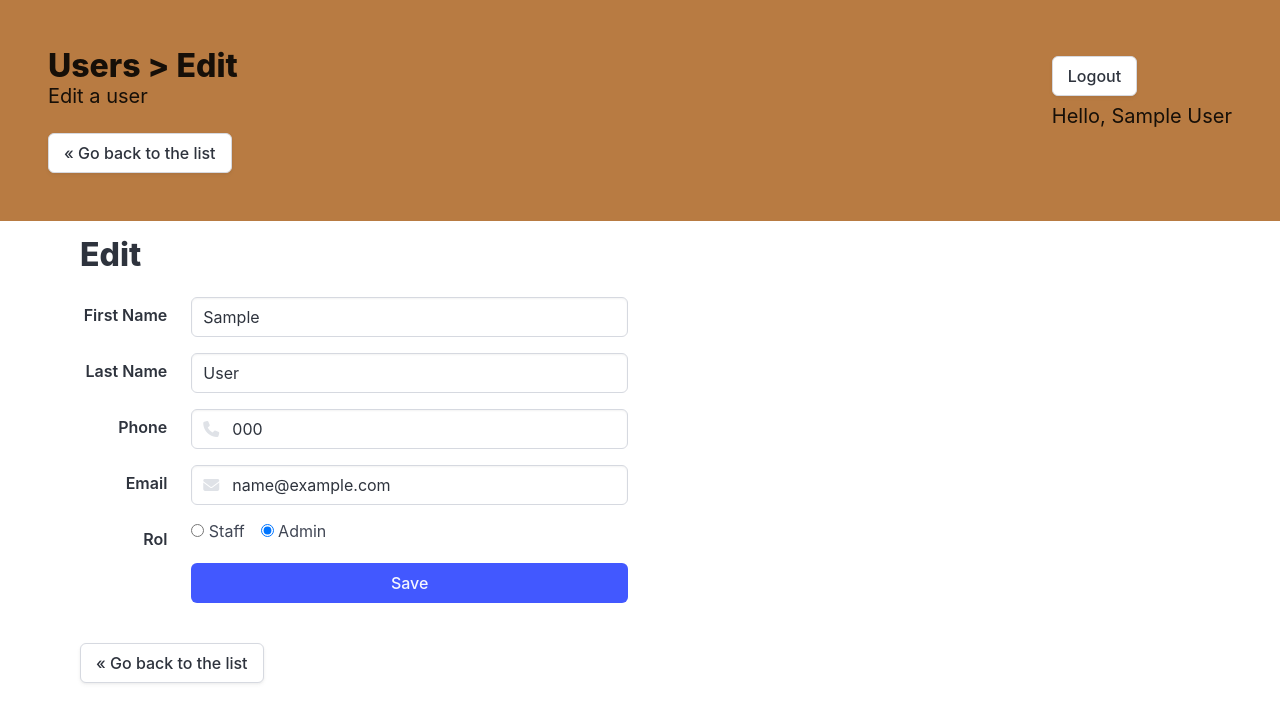
After one commit to BoorZuur/HeiligeBoontjes-Reserveringssysteem, a PHP site: page /dashboard/users/edit.php?id=1 in a window 1280 px wide. The commit adds this page. Shown: the top 723 px of the page. Run offline with PHP 8.4, Linux system fonts and the light colour scheme; the visitor is signed in with stand-in values (Sample User, id 1); tables that the repository leaves empty or names only in its code hold one stand-in row (values such as "Sample post").

Commit message:
Login dashboard for admins working

```diff
--- /dev/null
+++ b/dashboard/users/edit.php
@@ -0,0 +1,240 @@
+<?php
+require_once '../../config.php';
+
+// this tells phpstorm that $db exists otherwise it will get mad at you
+/** @var mysqli $db */
+require_once(ROOT . 'includes/database.php');
+session_start();
+
+if (!isset($_SESSION['login'])) {
+    // Redirect if not logged in
+    header('Location: login.php');
+    exit();
+}
+
+// check if user is admin
+if ($_SESSION['role'] !== 'admin') {
+    header('Location: ../reservations.php');
+}
+
+// check if id is set
+if (!isset($_GET['id']) || $_GET['id'] == "") {
+    header('Location: index.php');
+    exit();
+}
+
+$id = mysqli_escape_string($db, $_GET['id']);
+$role = '';
+$errors = [];
+
+// get player info from db
+if (!isset($_POST['submit'])) {
+    $query = "SELECT * FROM users WHERE id = $id";
+
+    $result = mysqli_query($db, $query)
+    or die('Error ' . mysqli_error($db) . ' with query ' . $query);
+
+    $user = mysqli_fetch_assoc($result);
+    mysqli_close($db);
+
+    if (mysqli_num_rows($result) != 1) {
+        header('Location: index.php');
+        exit();
+    }
+
+    $first_name = $user['first_name'];
+    $last_name = $user['last_name'];
+    $phone = $user['phone'];
+    $email = $user['email'];
+    $role = $user['role'];
+}
+
+// update db if form is sent
+if (isset($_POST['submit'])) {
+    $id = mysqli_escape_string($db, $_POST['id']);
+    $first_name = mysqli_escape_string($db, $_POST['first_name']);
+    $last_name = mysqli_escape_string($db, $_POST['last_name']);
+    $phone = mysqli_escape_string($db, $_POST['phone']);
+    $email = mysqli_escape_string($db, $_POST['email']);
+    $role = mysqli_escape_string($db, $_POST['role']);
+
+    // validation
+    if (empty($first_name)) {
+        $errors['first_name'] = 'First Name is required';
+    }
+    if (empty($last_name)) {
+        $errors['last_name'] = 'Last Name is required';
+    }
+    if (empty($phone)) {
+        $errors['phone'] = 'Phone number is required';
+    } elseif (!is_numeric($phone)) {
+        $errors['phone'] = 'Phone number must be a number';
+    } elseif (strlen($phone) < 10) {
+        $errors['phone'] = 'Phone number must be 10 digits';
+    }
+    if (empty($email)) {
+        $errors['email'] = 'Email is required';
+    } elseif (!filter_var($email, FILTER_VALIDATE_EMAIL)) {
+        $errors['email'] = 'Invalid email format';
+    }
+    if (empty($role)) {
+        $errors['role'] = 'Role is required';
+    } elseif (!in_array($role, ['admin', 'staff'])) {
+        $errors['role'] = 'Invalid role';
+    }
+    if (empty($id)) {
+        header('Location: index.php');
+        exit();
+    }
+
+    // db update
+    if (empty($errors)) {
+        $query = "UPDATE users SET first_name = '$first_name', last_name = '$last_name',
+                 phone = '$phone', email = '$email', role = '$role' WHERE id = $id";
+
+        $result = mysqli_query($db, $query)
+        or die('Error ' . mysqli_error($db) . ' with query ' . $query);
+
+        mysqli_close($db);
+
+        header('Location: index.php');
+        exit();
+    }
+}
+?>
+<!doctype html>
+<html lang="en">
+<head>
+    <meta charset="UTF-8">
+    <meta name="viewport"
+          content="width=device-width, user-scalable=no, initial-scale=1.0, maximum-scale=1.0, minimum-scale=1.0">
+    <meta http-equiv="X-UA-Compatible" content="ie=edge">
+    <link rel="stylesheet" href="../../css/bulma.css"/>
+    <title>Edit - Users | Heilige Boontjes</title>
+</head>
+<body>
+<header class="hero is-primary">
+    <div class="hero-body is-flex is-justify-content-space-between">
+        <div>
+            <p class="title">Users > Edit</p>
+            <p class="subtitle">Edit a user</p>
+            <a class="button" href="index.php">&laquo; Go back to the list</a>
+        </div>
+        <div>
+            <a class="button my-2" href="../../logout.php">Logout</a>
+            <p class="subtitle"> Hello, <?= htmlentities($_SESSION['first_name']) ?></p>
+        </div>
+    </div>
+</header>
+<main>
+<div class="container px-4">
+    <h1 class="title mt-4">Edit</h1>
+    <section class="columns">
+        <form class="column is-6" action="" method="post">
+            <!-- First name -->
+            <div class="field is-horizontal">
+                <div class="field-label is-normal">
+                    <label class="label" for="first_name">First Name</label>
+                </div>
+                <div class="field-body">
+                    <div class="field">
+                        <div class="control">
+                            <input class="input" id="first_name" type="text" name="first_name"
+                                   value="<?= $first_name ?? '' ?>"/>
+                        </div>
+                        <p class="help is-danger">
+                            <?= $errors['first_name'] ?? '' ?>
+                        </p>
+                    </div>
+                </div>
+            </div>
+
+            <!-- Last name -->
+            <div class="field is-horizontal">
+                <div class="field-label is-normal">
+                    <label class="label" for="last_name">Last Name</label>
+                </div>
+                <div class="field-body">
+                    <div class="field">
+                        <div class="control">
+                            <input class="input" id="last_name" type="text" name="last_name"
+                                   value="<?= $last_name ?? '' ?>"/>
+                        </div>
+                        <p class="help is-danger">
+                            <?= $errors['last_name'] ?? '' ?>
+                        </p>
+                    </div>
+                </div>
+            </div>
+
+            <!-- Phone -->
+            <div class="field is-horizontal">
+                <div class="field-label is-normal">
+                    <label class="label" for="phone">Phone</label>
+                </div>
+                <div class="field-body">
+                    <div class="field">
+                        <div class="control has-icons-left">
+                            <input class="input" id="phone" type="text" name="phone"
+                                   value="<?= $phone ?? '' ?>"/>
+                            <span class="icon is-small is-left"><i class="fas fa-phone"></i></span>
+                        </div>
+                        <p class="help is-danger">
+                            <?= $errors['phone'] ?? '' ?>
+                        </p>
+                    </div>
+                </div>
+            </div>
+
+            <!-- Email -->
+            <div class="field is-horizontal">
+                <div class="field-label is-normal">
+                    <label class="label" for="email">Email</label>
+                </div>
+                <div class="field-body">
+                    <div class="field">
+                        <div class="control has-icons-left">
+                            <input class="input" id="email" type="text" name="email"
+                                   value="<?= $email ?? '' ?>"/>
+                            <span class="icon is-small is-left"><i class="fas fa-envelope"></i></span>
+                        </div>
+                        <p class="help is-danger">
+                            <?= $errors['email'] ?? '' ?>
+                        </p>
+                    </div>
+                </div>
+            </div>
+            <!-- Role -->
+            <div class="field is-horizontal">
+                <div class="field-label is-normal">
+                    <label class="label" for="staff">Rol</label>
+                </div>
+                <div class="field-body radios">
+                    <label class="radio">
+                        <input id="staff" type="radio" name="role" value="staff" <?php if ($role == 'staff') {echo 'checked';} ?>/>
+                        Staff
+                    </label>
+                    <label class="radio">
+                        <input type="radio" name="role" value="admin" <?php if ($role == 'admin') {echo 'checked';} ?>/>
+                        Admin
+                    </label>
+                    <p class="help is-danger">
+                        <?= $errors['role'] ?? '' ?>
+                    </p>
+                </div>
+            </div>
+
+            <!--Pass ID in post-->
+            <input type="hidden" name="id" value="<?= $id ?>"/>
+            <div class="field is-horizontal">
+                <div class="field-label is-normal"></div>
+                <div class="field-body">
+                    <button class="button is-link is-fullwidth" type="submit" name="submit">Save</button>
+                </div>
+            </div>
+        </form>
+    </section>
+    <a class="button mt-4" href="index.php">&laquo; Go back to the list</a>
+</div>
+</body>
+</html>
```
Also changed, not shown: dashboard/users/create.php (+11 -8 lines), dashboard/users/delete.php (+28 -14 lines), dashboard/users/index.php (+8 -8 lines).
